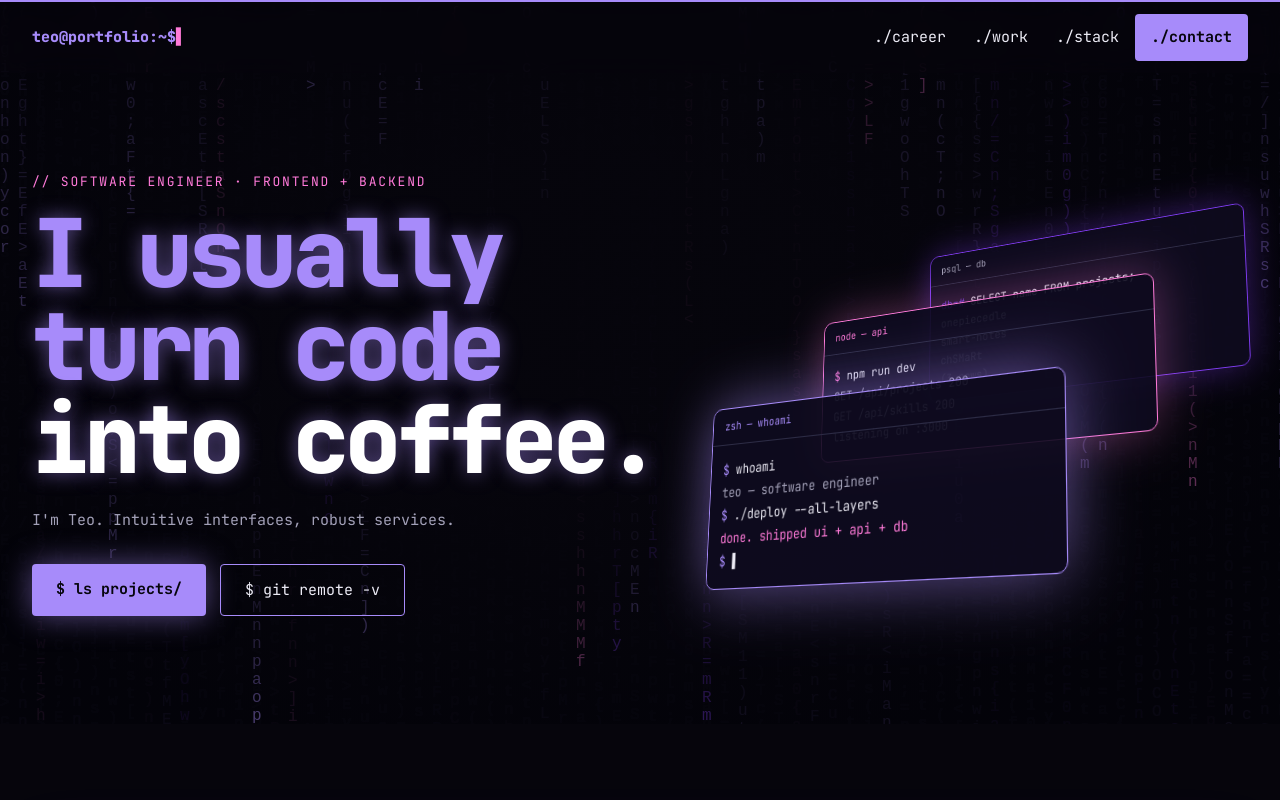
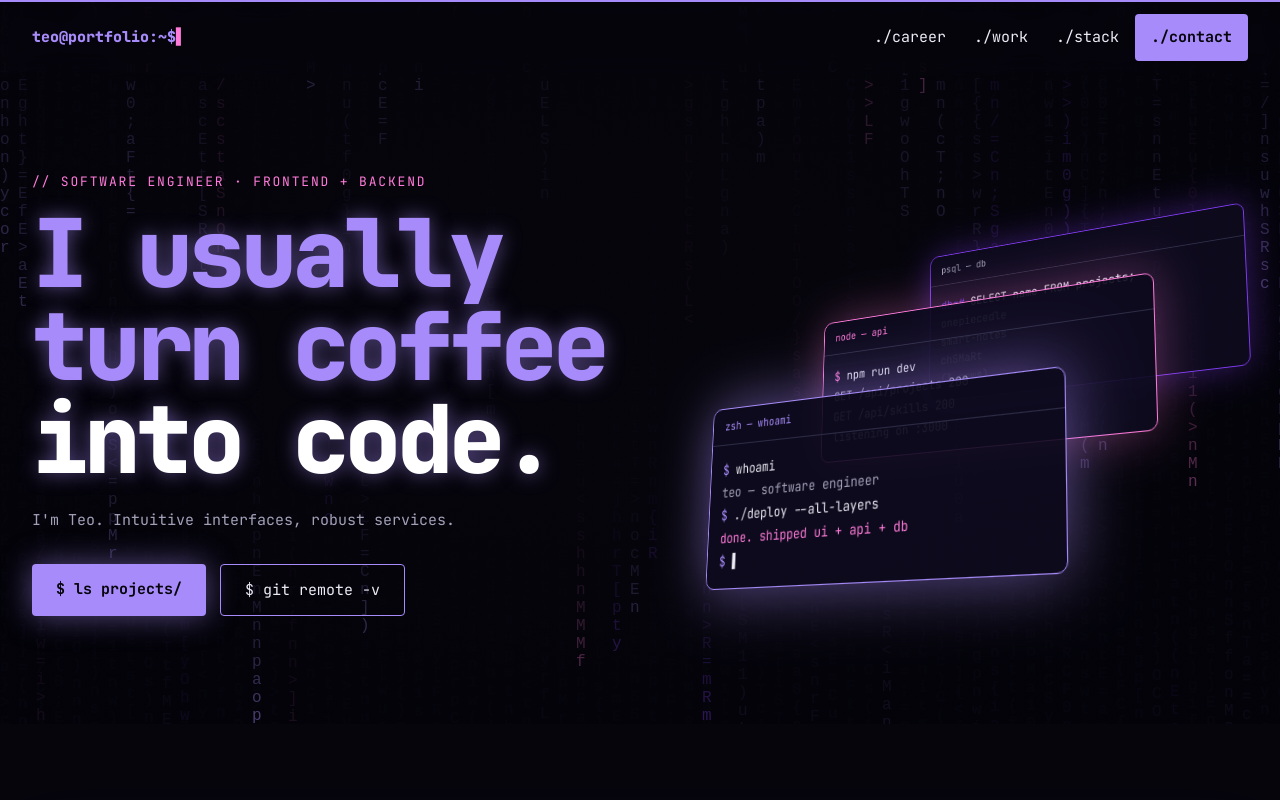
Before and after one commit to tmyridis/tmyridis.github.io, a Next.js app: page / in a window 1280 px wide. Shown: the top 800 px of the page. Built offline with nearby package versions, Linux system fonts and the light colour scheme.

Commit message:
fix: hero title text

```diff
--- a/app/components/hero.tsx
+++ b/app/components/hero.tsx
@@ -33,9 +33,9 @@ export default function Hero() {
           >
             I usually
             <br />
-            turn code
+            turn coffee
             <br />
-            <span className="text-white">into coffee.</span>
+            <span className="text-white">into code.</span>
           </motion.h1>
           <motion.p {...rise(0.25)} className="mt-6 max-w-lg text-muted">
             I&apos;m Teo. Intuitive interfaces, robust services.
```
